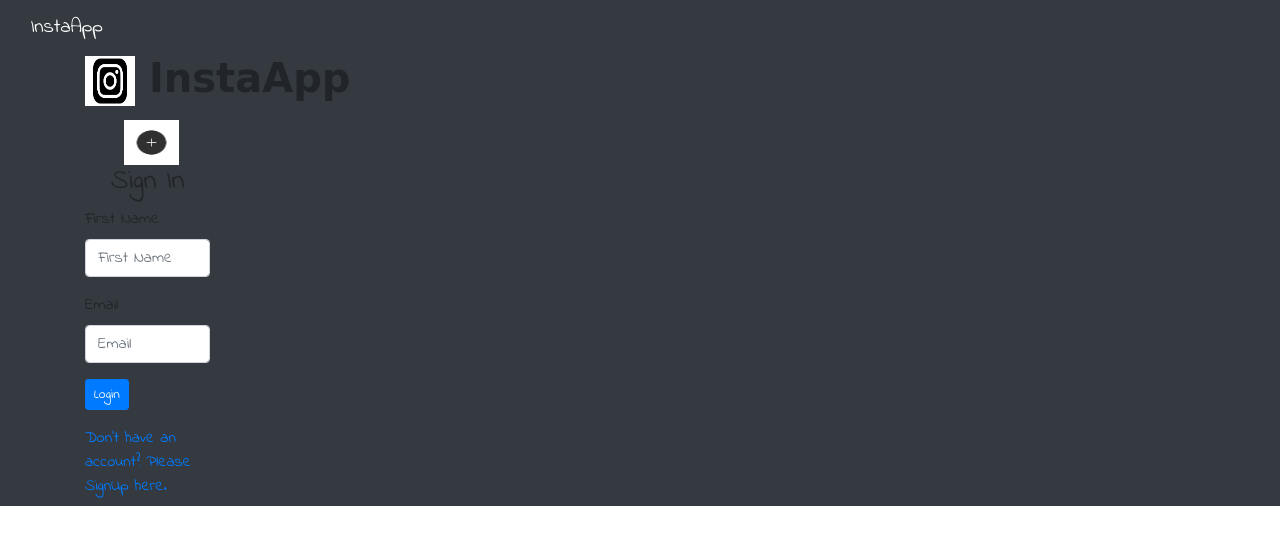
After one commit to martinmandina/InstagramApp, a Django app: template instaapp/templates/registration/login.html in a window 1280 px wide. The commit adds this page. Shown: the top 545 px of the page. Run offline with Django 3.2, Linux system fonts and the light colour scheme; the template is opened without the code that fills it: values that come from a table or form of the project are taken from there, others are empty; some libraries are stand-ins or nearby versions.

Commit message:
add login template

```diff
--- a/instaapp/templates/registration/base.html
+++ b/instaapp/templates/registration/base.html
@@ -17,11 +17,12 @@
   {% block styles %}
     {% bootstrap_css %}
   {% endblock %}
+  <link rel="shortcut icon" type="image/png" href="{% static 'images/insta.png' %}"/>
 
 </head>
 
 <body>
-
+    {% include "navbar.html" %}
   {% block content %}  {%endblock%}
 
 
--- /dev/null
+++ b/instaapp/templates/registration/login.html
@@ -0,0 +1,63 @@
+{%extends "registration/base.html"%}
+{% load bootstrap4 %}
+{% block content %}
+<div class="container">
+
+  <div class="text-center">
+    <h1 style="font-family: 'Cookie', cursive;"><strong>
+      <a href="/"><img src="././static/images/insta.png" width="50" height="50" alt="icon"></a>
+    InstaApp</strong></h1>
+  </div>
+  <hr>
+</div>
+<br>
+<br>
+<br>
+<div class=" container ">
+<div class="row ">
+    <!-- Empty div -->
+    <div class="col-md-1 "></div>
+    <div class="col-md-5 ">
+      <img src="../../static/images/plus.png " alt="Logo " style="width:55px; height:45px ">
+</div>
+    <div class="col-md-4"></div>
+    <div class="col-md-4">
+      {% if form.errors %}
+        <p> Password or Username is incorrect </p>
+      {% endif %}
+      <div class="panel panel-default">
+
+        <div class="panel-heading">
+          <h3 class="text-center">Sign In</h3>
+        </div>
+        <div class="panel-body">
+
+          <form  action="/accounts/login/" method="post">
+            {% csrf_token %}
+            {% bootstrap_form form%}
+
+            <div class="form-group">
+              <input type="submit" class="btn btn-primary btn-sm" value="Login">
+            </div>
+
+            <input type="hidden" name="next" value="{{next}}">
+
+          </form>
+
+        <div class="panel-body">
+          <a href="/accounts/register " class="forgot ">Don't have an account?  Please SignUp here.</a>
+        </div>
+      </div>
+</div>
+        </div>
+
+      </div>
+
+    </div>
+
+    <!-- empty div -->
+    <div class="col-md-4"></div>
+  </div>
+</div>
+
+{% endblock %}
```
Also changed, not shown: static/images/insta.png (added), static/images/plus.png (added).
